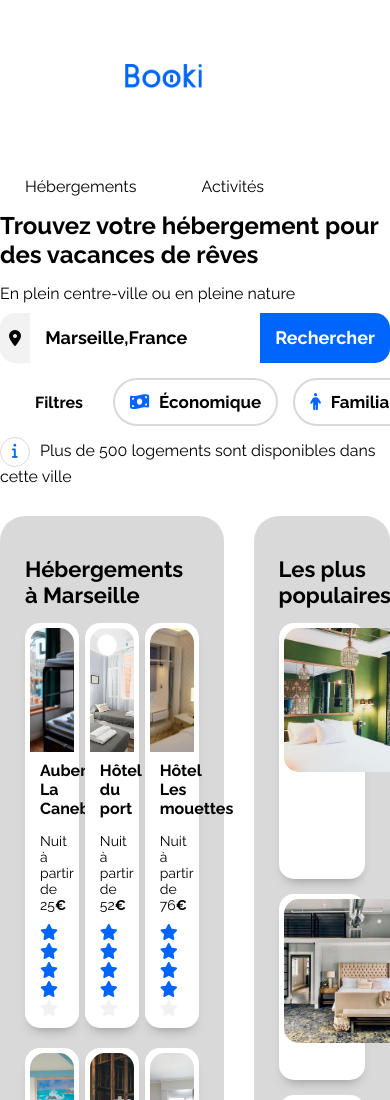
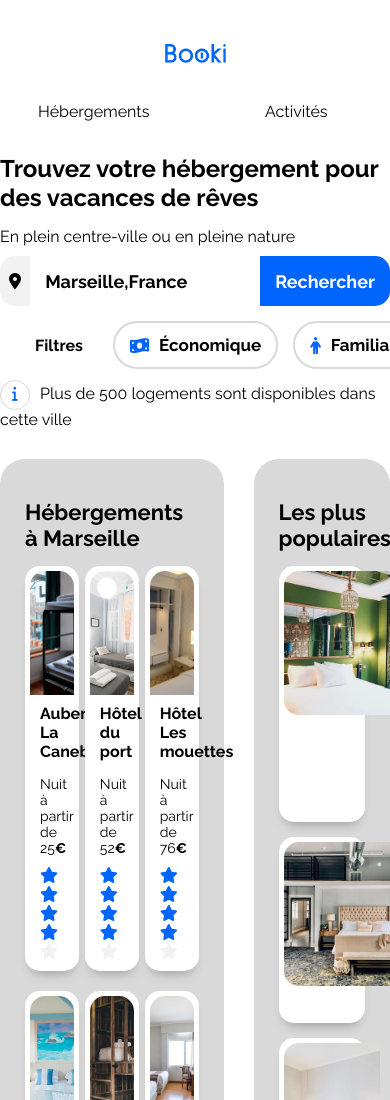
Before and after one commit to mimi-t-mimi/P2, a plain HTML site: page index.html in a window 390 px wide. Shown: the top 1100 px of the page. Drawn offline with Linux system fonts and the light colour scheme.

Commit message:
responsive mobile

```diff
--- a/css/style.css
+++ b/css/style.css
@@ -62,11 +62,8 @@ header > a > img{
 header > nav{
     display:flex;
     gap: 15px;
+}
 
-
-
-
-}
 header > nav > a{
   padding-top: 48px;
   padding-left: 25px;
@@ -419,14 +416,11 @@ footer {
                                                 /* RESPONSIVE TABLETTE - 768px - 991px */
 /* ************************************************************************************************************************** */
 
-@media all and (min-width: 768px) and (max-width: 991px) {
+@media (max-width: 991px) {
 
     /* Debut header - tablette */
 
-    #logo-booki {
-      width: 20%;
-    }
-    header a {
+    /* header a {
       font-size: 15px;
       border-bottom: 4px solid #f2f2f2;
       padding-bottom: 5px;
@@ -438,7 +432,7 @@ footer {
       border-bottom: 4px solid #0065fc;
       padding-bottom: 5px;
       border-top: none;
-    }
+    } */
 
     }
 
@@ -452,15 +446,10 @@ footer {
 
  /* Debut header - mobile */
 
-@media screen  and (max-width: 767px) {
+@media (max-width: 767px) {
  .body {
     width: 100%;
     margin: 0 auto;
-  }
-  #logo-booki {
-    width: 32%;
-    margin-left: 50px;
-
   }
   h1 {
     font-size: 24px;
@@ -469,13 +458,25 @@ footer {
   header {
     flex-direction: column;
     align-items: center;
-    justify-content: space-evenly;
-    margin-top: 5%;
   }
   nav {
     text-align: center;
     width: 100%;
     padding-top: 35px;
+  }
+
+  header > nav > a{
+    padding: 0px 0 15px 0;
+    width: 50%;
+    text-align: center;
+    display:inline-block;
+    border-bottom: transparent 3px solid;
+    border-top: none;
+  }
+  header > nav > a:hover{
+      border-bottom: 3px solid;
+      border-top: none;
+
   }
 
 
```
